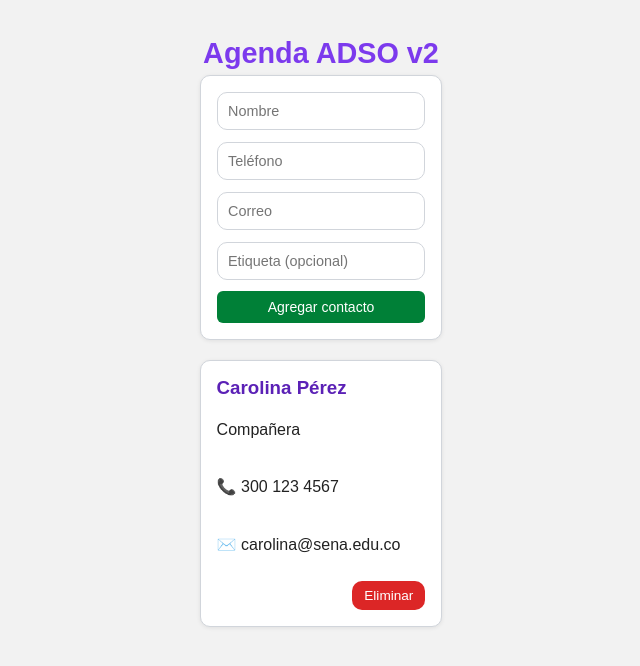
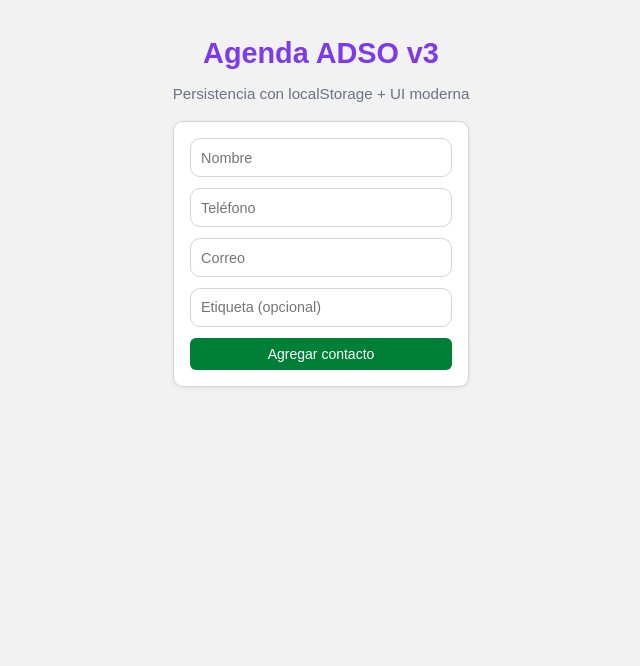
Before and after one commit to ismaelmira-dev/AgendaAdso, a React (Vite) app: page / in a window 1280 px wide. Shown: the top 666 px of the page, without its empty margins (319-959 px from the left). Built offline with nearby package versions, Linux system fonts and the light colour scheme.

Commit message:
feat: implementación de App con persistencia en localStorage

```diff
--- a/src/App.jsx
+++ b/src/App.jsx
@@ -1,48 +1,34 @@
-import { useState } from "react";
+import { useState, useEffect } from "react";
 import "./App.css";
+import FormularioContacto from "./components/FormularioContacto";
 import ContactoCard from "./components/ContactoCard";
-import FormularioContacto from "./components/FormularioContacto";
 
 export default function App() {
-  const [contactos, setContactos] = useState([
-    {
-      id: 1,
-      nombre: "Carolina Pérez",
-      telefono: "300 123 4567",
-      correo: "carolina@sena.edu.co",
-      etiqueta: "Compañera",
-    },
-  ]);
+  const contactosGuardados = JSON.parse(localStorage.getItem("contactos")) || [];
+  const [contactos, setContactos] = useState(contactosGuardados);
 
-  // Agregar contacto
+  useEffect(() => {
+    localStorage.setItem("contactos", JSON.stringify(contactos));
+  }, [contactos]);
+
   const agregarContacto = (nuevo) => {
-    setContactos((prev) => [...prev, { id: Date.now(), ...nuevo }]);
+    setContactos((prev) => [...prev, nuevo]);
   };
 
-  // Eliminar contacto por id
-  const eliminarContacto = (id) => {
-    setContactos((prev) => prev.filter((c) => c.id !== id));
+  const eliminarContacto = (correo) => {
+    setContactos((prev) => prev.filter((c) => c.correo !== correo));
   };
 
   return (
     <main className="app-container">
-      <h1 className="app-title">Agenda ADSO v2</h1>
+      <h1 className="app-title">Agenda ADSO v3</h1>
+      <p className="subtitulo">Persistencia con localStorage + UI moderna</p>
 
       <FormularioContacto onAgregar={agregarContacto} />
 
-      <section className="lista-contactos">
-        {contactos.map((c) => (
-          <ContactoCard
-            key={c.id}
-            id={c.id}
-            nombre={c.nombre}
-            telefono={c.telefono}
-            correo={c.correo}
-            etiqueta={c.etiqueta}
-            onDelete={eliminarContacto}
-          />
-        ))}
-      </section>
+      {contactos.map((c) => (
+        <ContactoCard key={c.correo} {...c} onEliminar={eliminarContacto} />
+      ))}
     </main>
   );
 }
```
